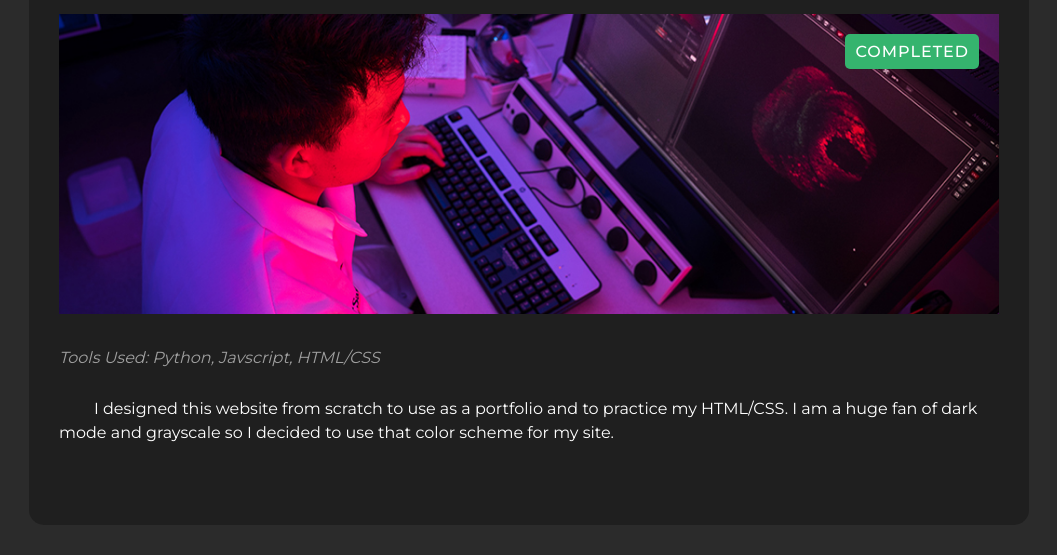
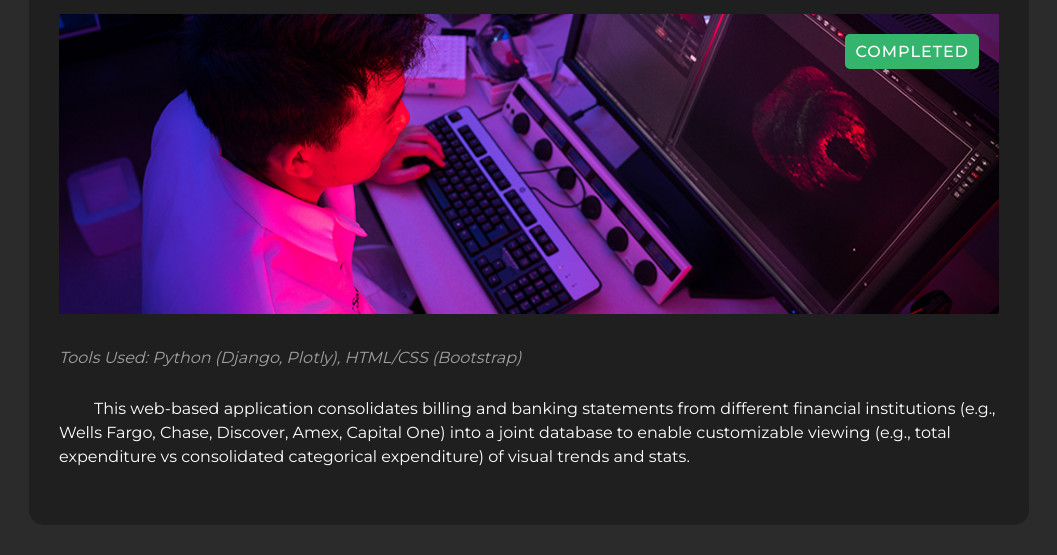
Before and after one commit to jochou02/personal-website, a plain HTML site: page projects.html in a window 1280 px wide. Shown: the part 1060-1615 px from the top of the page, without its empty margins (111-1168 px from the left). Drawn offline with Linux system fonts and the light colour scheme.

Commit message:
Updated projects page with links to GH

```diff
--- a/projects.html
+++ b/projects.html
@@ -41,10 +41,11 @@
           I also made made the logos and graphics on this site.
           This project now serves as a portfolio for my other projects.
         </p>
+        <a href="https://github.com/jochou02/personal-website"><span class="gh-link"></span></a>
       </div>
 
       <div class="module">
-        <h2 class="module-title">Personal Website</h2>
+        <h2 class="module-title">Finance Consolidator</h2>
         <div class="image-container">
           <img class="image" src="images/projects/placeholder.jpg"/>
           <div class="complete-tag">
@@ -52,12 +53,12 @@
           </div>
         </div>
         <p class="tools">
-          Tools Used: Python, Javscript, HTML/CSS
+          Tools Used: Python (Django, Plotly), HTML/CSS (Bootstrap)
         </p>
         <p class="description">
-          I designed this website from scratch to use as a portfolio and to practice my HTML/CSS.
-          I am a huge fan of dark mode and grayscale so I decided to use that color scheme for my site.
+          This web-based application consolidates billing and banking statements from different financial institutions (e.g., Wells Fargo, Chase, Discover, Amex, Capital One) into a joint database to enable customizable viewing (e.g., total expenditure vs consolidated categorical expenditure) of visual trends and stats.
         </p>
+        <a href="https://github.com/jochou02/Finance-Consolidator"><span class="gh-link"></span></a>
       </div>
     </div>
   </body>
--- a/styles/navbar.css
+++ b/styles/navbar.css
@@ -29,7 +29,7 @@ header {
 a {
   font-weight: 500;
   font-size: 27px;
-  color: white;
+  color: rgb(255, 255, 255);
   text-decoration: none;
   padding: 0px 20px;
   background-color: transparent;
@@ -47,7 +47,8 @@ a {
 }
 
 .links li a:hover {
-  color: rgb(130, 152, 233);
+  text-decoration: underline white solid 3px;
+  color: rgb(255, 255, 255);
 }
 
 .placeholder {
--- a/styles/projects.css
+++ b/styles/projects.css
@@ -23,12 +23,14 @@ html {
 }
 
 .module {
+  position: relative;
   border-radius: 15px;
   height: 600px;
   width: 1000px;
   background-color: rgb(31, 31, 31);
   margin: 30px;
   cursor: pointer;
+  z-index: 10;
 }
 
 .module:hover {
@@ -94,3 +96,13 @@ html {
   line-height: 1.5;
   color: rgb(255, 255, 255);
 }
+
+.gh-link {
+  position:absolute;
+  width:100%;
+  height:100%;
+  top:0;
+  left: 0;
+  z-index: 1;
+  background-color: transparent;
+}
```
Also changed, not shown: index.html (+1 -1 lines).
